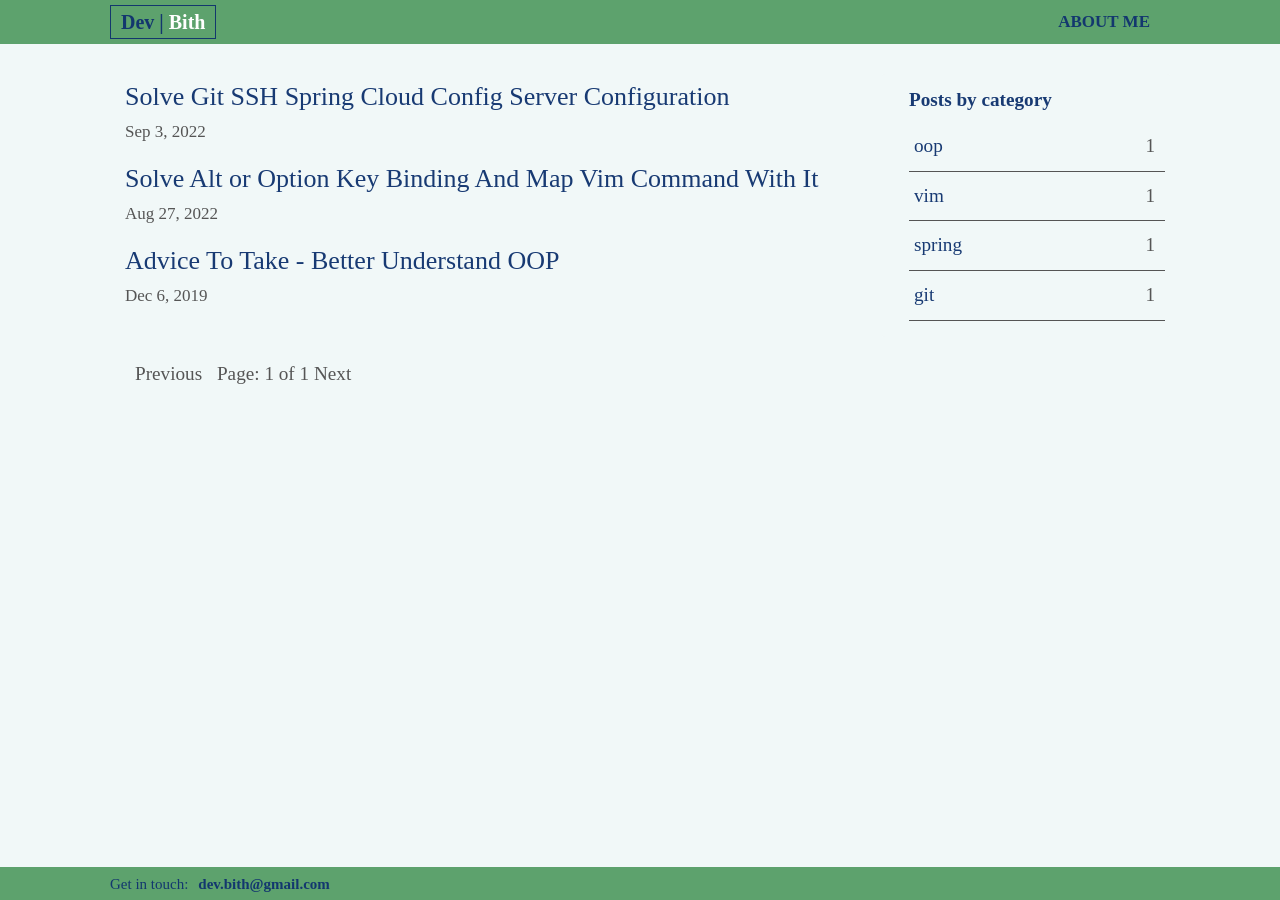
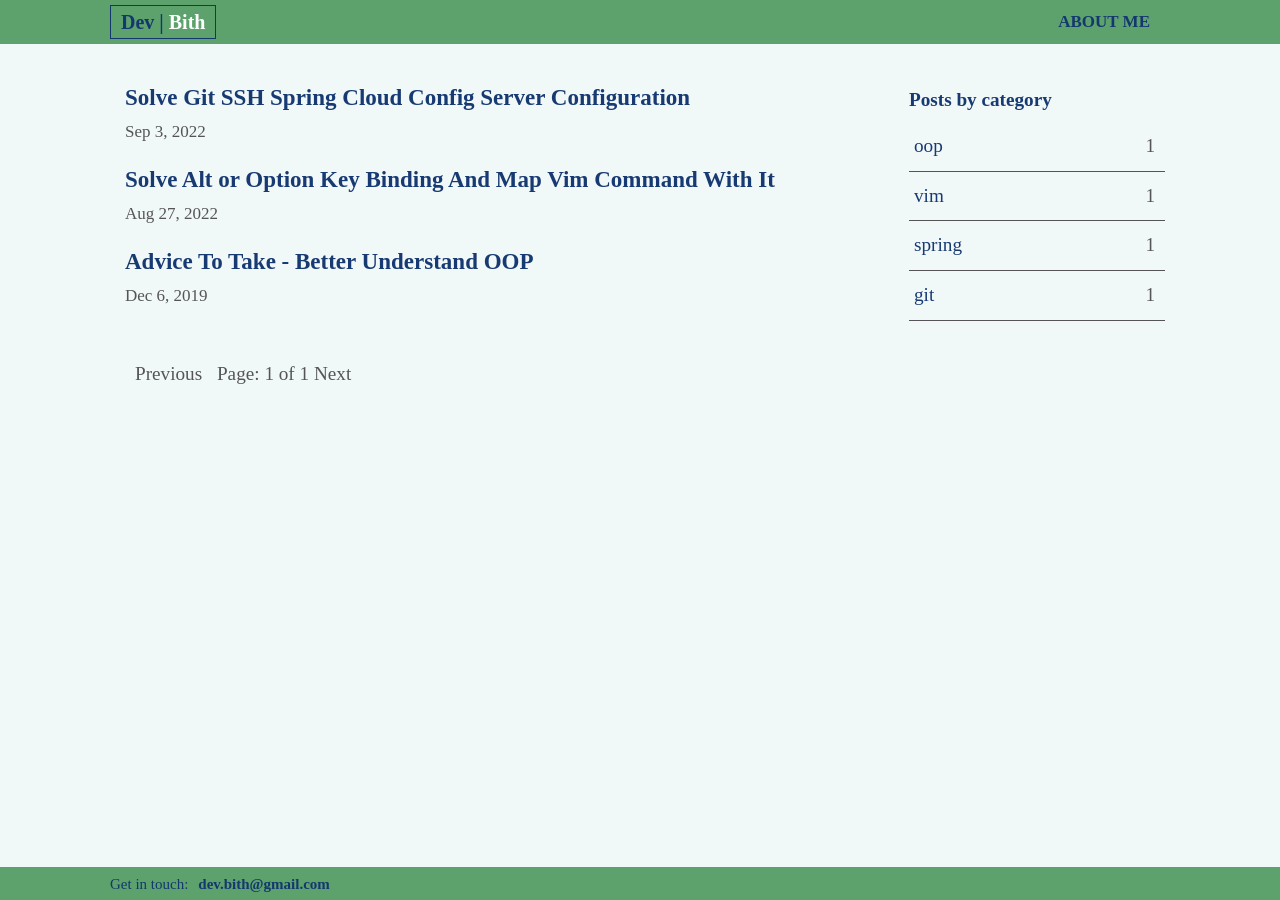
Before and after one commit to bishalthapa-x/bishalthapax.github.io, a Jekyll site: the page built from index.html, in a window 1280 px wide. Built offline with Jekyll 4.4.1, drawn with Linux system fonts in a browser that asks for light colours; the list of posts is cut into pages by our own code.

Commit message:
update style

```diff
--- a/assets/css/style.css
+++ b/assets/css/style.css
@@ -169,9 +169,9 @@ main {
 }
 .post-list li h2 a {
     color: var(--post-list-color);
-    font-size: 26px;
+    font-size: 23px;
     text-decoration: none;
-    font-weight: 100;
+    font-weight: bold;
 }
 .post-list li h2 a:hover {
     text-decoration: underline;
```
